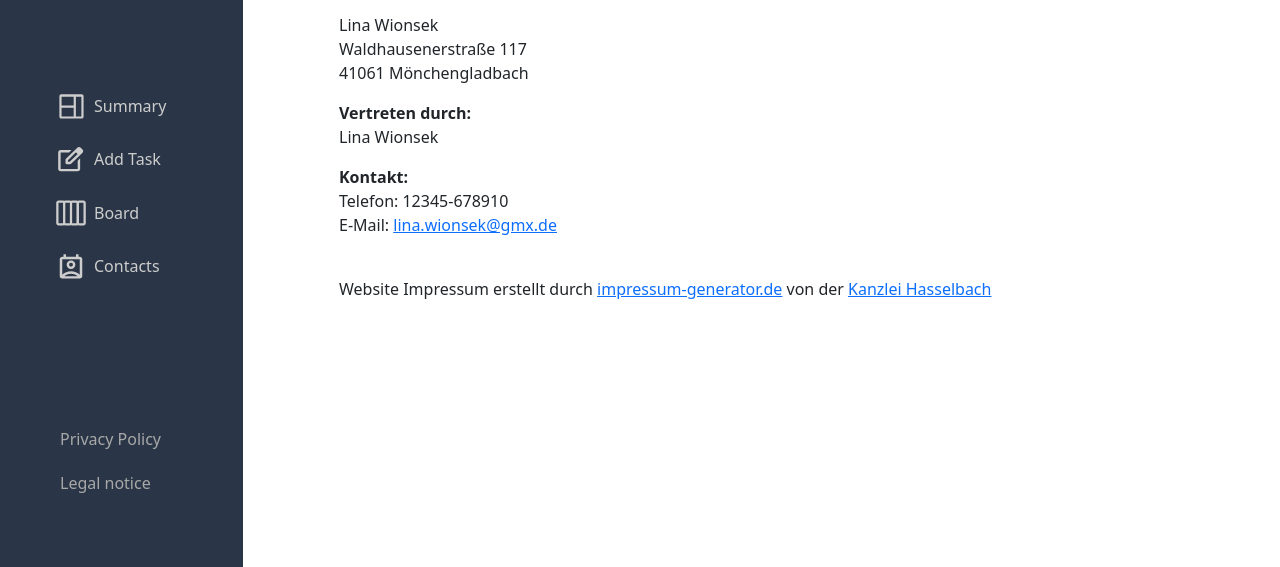
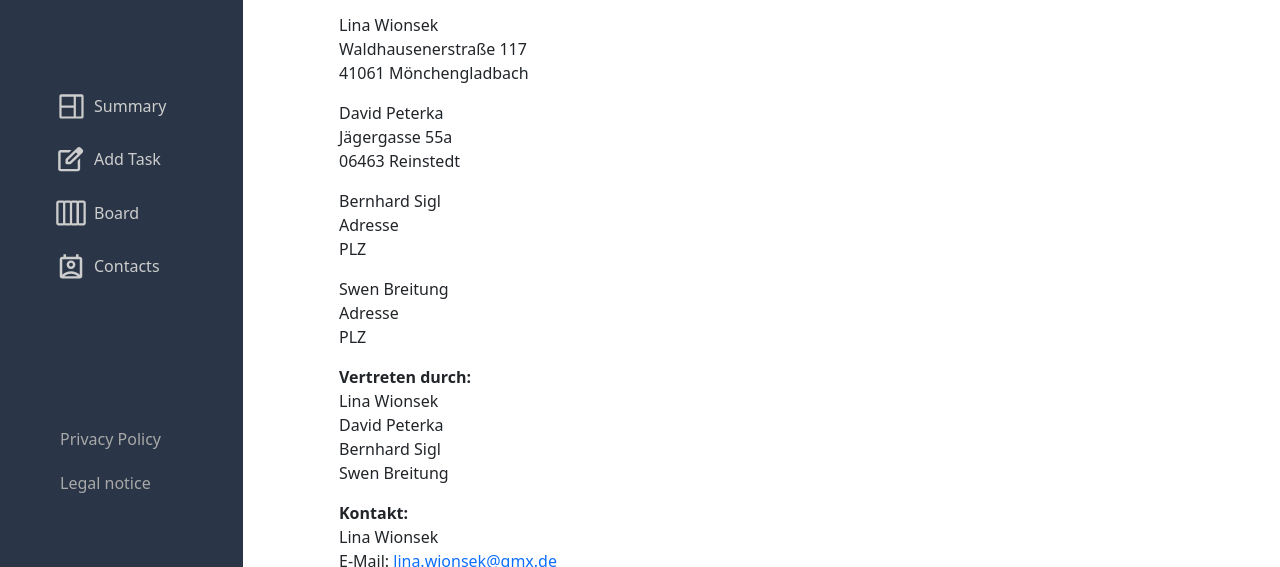
Before and after one commit to SwenBreitung/join, a website: page privacy-police.html in a window 1280 px wide. Shown: the part 233-800 px from the top of the page. Drawn offline with nearby package versions, Linux system fonts and the light colour scheme.

Commit message:
privacy police

```diff
--- a/privacy-police.html
+++ b/privacy-police.html
@@ -25,16 +25,55 @@
         <div class='impressum'>
             <h1>Impressum</h1>
             <p>Angaben gemäß § 5 TMG</p>
-            <p>Lina Wionsek <br>
+            <p>
+                Lina Wionsek <br>
                 Waldhausenerstraße 117<br>
                 41061 Mönchengladbach <br>
             </p>
+            <p>
+                David Peterka<br>
+                Jägergasse 55a<br>
+                06463 Reinstedt<br>
+            </p>
+
+            <p>
+                Bernhard Sigl<br>
+                Adresse<br>
+                PLZ<br>
+            </p>
+
+            <p>
+                Swen Breitung<br>
+                Adresse<br>
+                PLZ<br>
+            </p>
+
             <p> <strong>Vertreten durch: </strong><br>
                 Lina Wionsek<br>
+                David Peterka<br>
+                Bernhard Sigl<br>
+                Swen Breitung<br>
             </p>
-            <p><strong>Kontakt:</strong> <br>
-                Telefon: 12345-678910<br>
-                E-Mail: <a href='mailto:lina.wionsek@gmx.de'>lina.wionsek@gmx.de</a></br></p><br>
+            <p><strong>Kontakt:</strong><br>
+                Lina Wionsek<br>
+                E-Mail: <a href='mailto:lina.wionsek@gmx.de'>lina.wionsek@gmx.de</a></br></p>
+
+            <p>David Peterka<br>
+
+                E-Mail: <a href='mailto:david_peterka@yahoo.de'>david_peterka@yahoo.de</a></br></p>
+
+
+            <p>Bernhard Sigl<br>
+
+                E-Mail: <a href='mailto:'></a></br></p>
+
+
+            <p>Swen Breitung<br>
+
+                E-Mail: <a href='mailto:'></a></br></p>
+
+
+
             Website Impressum erstellt durch <a href="https://www.impressum-generator.de">impressum-generator.de</a> von
             der
             <a href="https://www.kanzlei-hasselbach.de/" rel="nofollow">Kanzlei Hasselbach</a>
```
Also changed, not shown: legalNozice.html (+4 -1 lines), register.html (+2 -2 lines).
